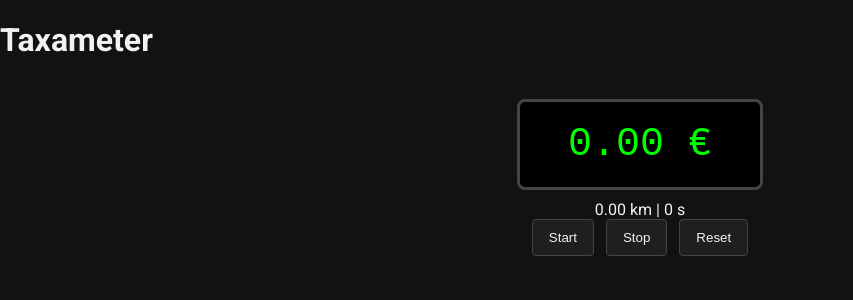
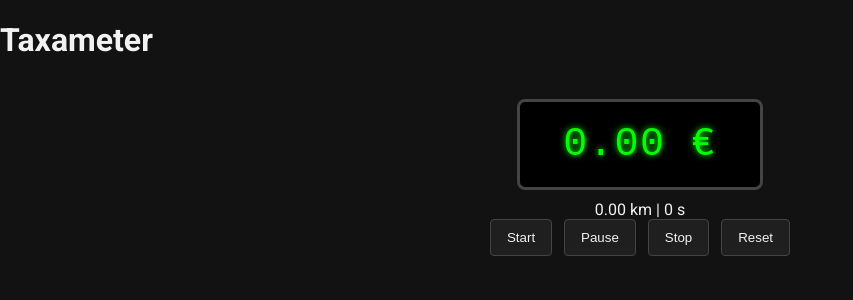
Before and after one commit to DO1FFE/tesla-dashboard, a Flask app: page /taxameter in a window 1280 px wide. Shown: the top 300 px of the page, without its empty margins (0-853 px from the left). Run offline with Flask 3, Linux system fonts and the light colour scheme.

Commit message:
Add pause mode and waiting indicator

```diff
--- a/app.py
+++ b/app.py
@@ -2152,6 +2152,12 @@ def api_taxameter_start():
     return jsonify(taximeter.status())
 
 
+@app.route("/api/taxameter/pause", methods=["POST"])
+def api_taxameter_pause():
+    taximeter.pause()
+    return jsonify(taximeter.status())
+
+
 @app.route("/api/taxameter/stop", methods=["POST"])
 def api_taxameter_stop():
     result = taximeter.stop()
--- a/static/css/style.css
+++ b/static/css/style.css
@@ -997,6 +997,8 @@ select {
   color: #0f0;
   font-family: 'Courier New', monospace;
   font-size: 2.5rem;
+  letter-spacing: 0.1rem;
+  text-shadow: 0 0 6px #0f0;
   padding: 20px;
   border: 3px solid #444;
   border-radius: 8px;
@@ -1014,6 +1016,11 @@ select {
   border-radius: 4px;
 }
 
+.active-btn {
+  background: #444;
+  color: #fff;
+}
+
 #taximeter-receipt {
   background: #000;
   color: #0f0;
@@ -1024,6 +1031,9 @@ select {
   display: inline-block;
   margin-top: 20px;
   text-align: left;
+}
+#receipt-text {
+  text-align: right;
 }
 #receipt-company {
   text-align: center;
@@ -1038,4 +1048,10 @@ select {
 }
 #receipt-qr {
   margin-top: 10px;
+  text-align: center;
 }
+
+#wait-icon {
+  font-size: 1.2rem;
+  margin-left: 4px;
+}
--- a/static/js/taxameter.js
+++ b/static/js/taxameter.js
@@ -10,14 +10,36 @@ $(function() {
             if (data.duration !== undefined) {
                 $('#time').text(Math.round(data.duration));
             }
-            if (!data.active) {
-                $('#start-btn').prop('disabled', false);
-                $('#stop-btn').prop('disabled', true);
-                $('#reset-btn').prop('disabled', !('price' in data));
+            if (data.waiting) {
+                $('#wait-icon').show();
             } else {
-                $('#start-btn').prop('disabled', true);
+                $('#wait-icon').hide();
+            }
+
+            if (data.active) {
+                $('#start-btn').prop('disabled', true).removeClass('active-btn');
+                $('#pause-btn').prop('disabled', false);
                 $('#stop-btn').prop('disabled', false);
                 $('#reset-btn').prop('disabled', true);
+                $('#start-btn').addClass('active-btn');
+                $('#pause-btn').removeClass('active-btn');
+                $('#stop-btn').removeClass('active-btn');
+            } else if (data.paused) {
+                $('#start-btn').prop('disabled', false);
+                $('#pause-btn').prop('disabled', true).removeClass('active-btn');
+                $('#stop-btn').prop('disabled', false);
+                $('#reset-btn').prop('disabled', true);
+                $('#pause-btn').addClass('active-btn');
+                $('#start-btn').removeClass('active-btn');
+                $('#stop-btn').removeClass('active-btn');
+            } else {
+                $('#start-btn').prop('disabled', false);
+                $('#pause-btn').prop('disabled', true).removeClass('active-btn');
+                $('#stop-btn').prop('disabled', true).removeClass('active-btn');
+                $('#reset-btn').prop('disabled', !('price' in data));
+                $('#start-btn').removeClass('active-btn');
+                $('#pause-btn').removeClass('active-btn');
+                $('#stop-btn').removeClass('active-btn');
             }
         });
     }
@@ -66,10 +88,20 @@ $(function() {
 
     $('#start-btn').click(function() {
         $('#taximeter-receipt').hide();
+        $('.active-btn').removeClass('active-btn');
+        $(this).addClass('active-btn');
         $.post('/api/taxameter/start', update, 'json');
     });
 
+    $('#pause-btn').click(function() {
+        $('.active-btn').removeClass('active-btn');
+        $(this).addClass('active-btn');
+        $.post('/api/taxameter/pause', update, 'json');
+    });
+
     $('#stop-btn').click(function() {
+        $('.active-btn').removeClass('active-btn');
+        $(this).addClass('active-btn');
         $.post('/api/taxameter/stop', function(data) {
             if (data.price !== undefined) {
                 $('#price').text(Number(data.price).toFixed(2));
@@ -82,6 +114,7 @@ $(function() {
     });
 
     $('#reset-btn').click(function() {
+        $('.active-btn').removeClass('active-btn');
         $.post('/api/taxameter/reset', update);
         $('#price').text('0.00');
         $('#dist').text('0.00');
--- a/taximeter.py
+++ b/taximeter.py
@@ -16,6 +16,7 @@ class Taximeter:
         self.vehicle_id = vehicle_id
         self.lock = threading.Lock()
         self.active = False
+        self.paused = False
         self.ready = True
         self.points = []
         self.distance = 0.0
@@ -26,6 +27,7 @@ class Taximeter:
         self.last_result = None
         self.wait_time = 0.0
         self.wait_cost = 0.0
+        self.waiting = False
 
     def _is_night(self, timestamp):
         hour = datetime.fromtimestamp(timestamp, LOCAL_TZ).hour
@@ -33,20 +35,42 @@ class Taximeter:
 
     def start(self):
         with self.lock:
-            if self.active or not self.ready:
+            if self.active:
                 return False
-            self.tariff = self.tariff_func() or {}
-            self.active = True
-            self.ready = False
-            self.last_result = None
-            self.points = []
-            self.distance = 0.0
-            self.wait_time = 0.0
-            self.wait_cost = 0.0
-            self.price = self._round_price(self._calc_price(0.0))
-            self.start_time = time.time()
-        self.thread = threading.Thread(target=self._run, daemon=True)
-        self.thread.start()
+            if self.paused:
+                self.active = True
+                self.paused = False
+                self.waiting = False
+                thread_needed = True
+            elif not self.ready:
+                return False
+            else:
+                self.tariff = self.tariff_func() or {}
+                self.active = True
+                self.ready = False
+                self.last_result = None
+                self.points = []
+                self.distance = 0.0
+                self.wait_time = 0.0
+                self.wait_cost = 0.0
+                self.waiting = False
+                self.price = self._round_price(self._calc_price(0.0))
+                self.start_time = time.time()
+                thread_needed = True
+        if thread_needed:
+            self.thread = threading.Thread(target=self._run, daemon=True)
+            self.thread.start()
+        return True
+
+    def pause(self):
+        with self.lock:
+            if not self.active:
+                return False
+            self.active = False
+            self.paused = True
+        if self.thread:
+            self.thread.join()
+            self.thread = None
         return True
 
     def stop(self):
@@ -54,6 +78,8 @@ class Taximeter:
             if not self.active:
                 return None
             self.active = False
+            self.paused = False
+            self.waiting = False
         if self.thread:
             self.thread.join()
         end = time.time()
@@ -82,7 +108,7 @@ class Taximeter:
     def status(self):
         with self.lock:
             if not self.active:
-                result = {"active": False}
+                result = {"active": False, "paused": self.paused, "waiting": self.waiting}
                 if self.last_result:
                     result.update(
                         {
@@ -95,6 +121,8 @@ class Taximeter:
             duration = time.time() - self.start_time
             return {
                 "active": True,
+                "paused": False,
+                "waiting": self.waiting,
                 "distance": round(self.distance, 3),
                 "price": round(self.price, 2),
                 "duration": duration,
@@ -130,6 +158,7 @@ class Taximeter:
                             self.distance += self._haversine(last, point)
                         last = point
             with self.lock:
+                self.waiting = not moving
                 if not moving:
                     prev_units = int(self.wait_time // wait_interval)
                     self.wait_time += dt
@@ -231,6 +260,7 @@ class Taximeter:
     def reset(self):
         with self.lock:
             self.active = False
+            self.paused = False
             self.ready = True
             self.points = []
             self.distance = 0.0
@@ -240,3 +270,4 @@ class Taximeter:
             self.last_result = None
             self.wait_time = 0.0
             self.wait_cost = 0.0
+            self.waiting = False
--- a/templates/taxameter.html
+++ b/templates/taxameter.html
@@ -16,10 +16,11 @@
         </div>
         <div id="taximeter-info">
             <span id="dist">0.00</span> km |
-            <span id="time">0</span> s
+            <span id="time">0</span> s <span id="wait-icon" style="display:none">&#x23F3;</span>
         </div>
         <div id="taximeter-buttons">
             <button id="start-btn">Start</button>
+            <button id="pause-btn" disabled>Pause</button>
             <button id="stop-btn" disabled>Stop</button>
             <button id="reset-btn" disabled>Reset</button>
         </div>
```
